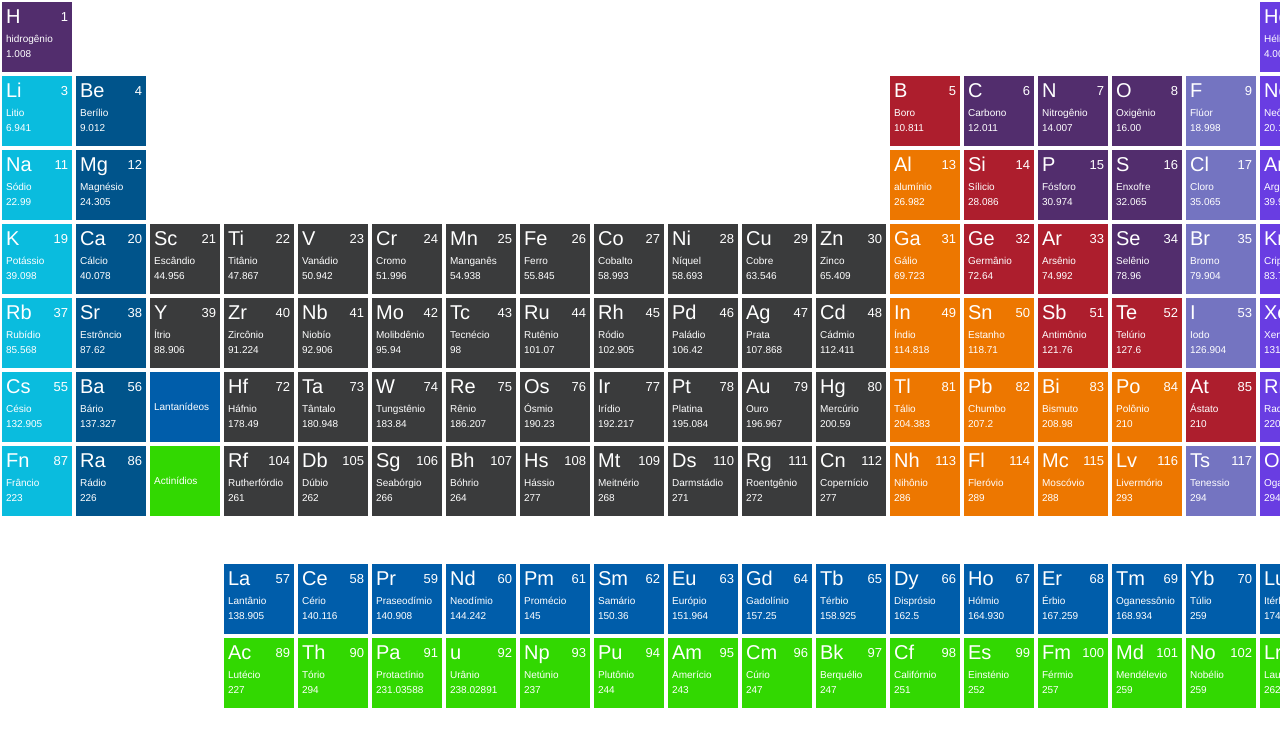
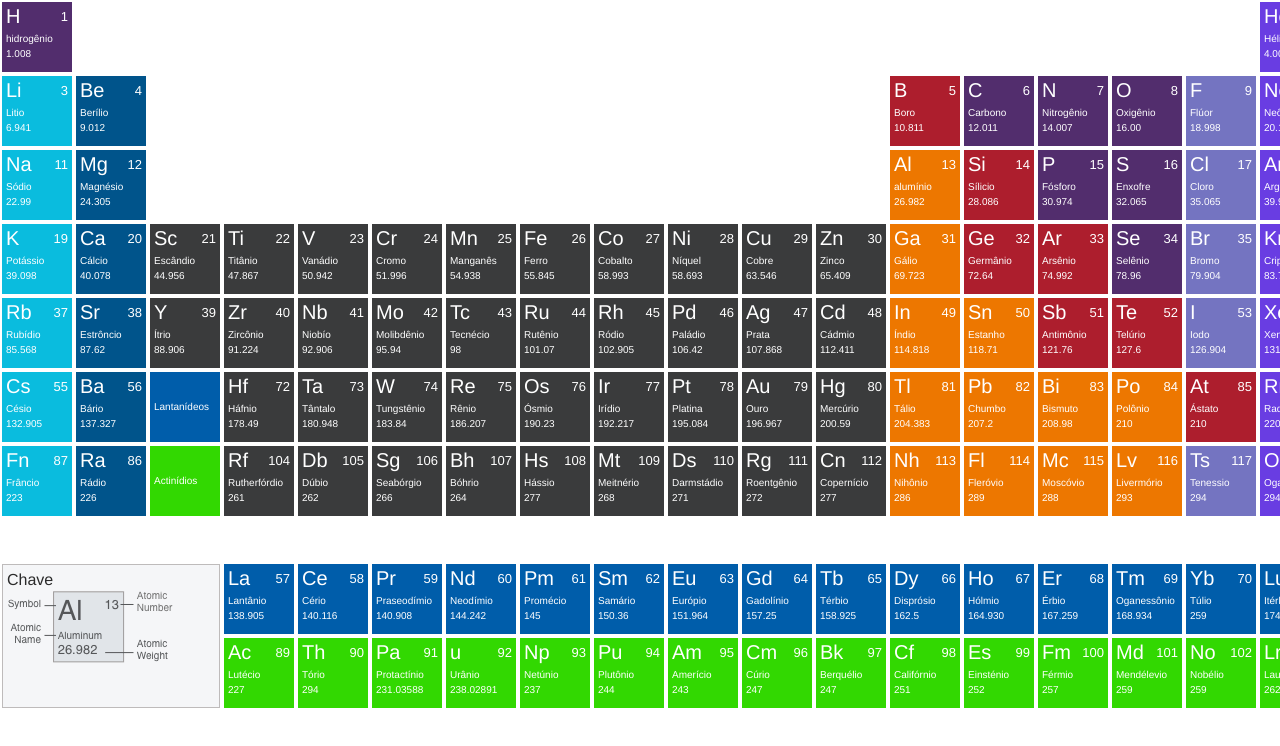
Before and after one commit to Cauatn/Projeto-Quimica-UNIVASF, a plain HTML site: page index.html in a window 1280 px wide. Shown: the top 746 px of the page. Drawn offline with Linux system fonts and the light colour scheme.

Commit message:
tabela.1

```diff
--- a/index.html
+++ b/index.html
@@ -728,6 +728,11 @@
                         <div class="elemento_peso">294</div>
                     </a>
                 </section>
+                <section class="elemento chave" id="chave">
+                    <div class="chave_titulo">Chave</div>
+                   <div class="div_imagem"><img src="./imagem.png" alt=""></div>
+                </section>
+
                 <section class="elemento lantanideos" id="La">
                     <a href="">
                         <div class="elemento_numero">57</div>
--- a/style.css
+++ b/style.css
@@ -505,3 +505,20 @@ a{
 #Lr {
     grid-area: 10/18/10/18;
 }
+
+/* imagem */
+#chave {
+    grid-area: 9/1/11/4;
+}
+
+.chave {
+    background-color: #F5F6F8;
+    position: relative;
+    border: 1px solid #BEBBBB;
+    width: auto;
+    height: auto;
+}
+
+.chave_titulo {
+    color: #2b2b2b;
+}
```
Also changed, not shown: imagem.png (added).
